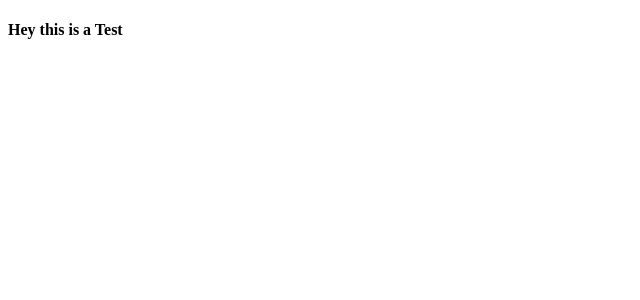
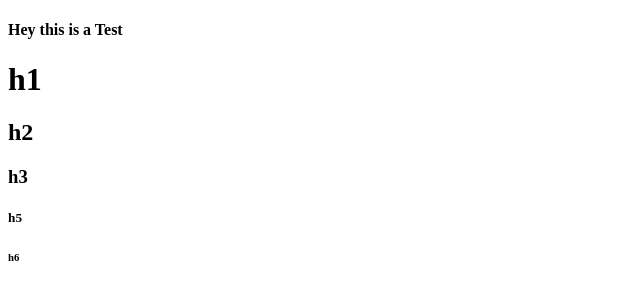
Before and after one commit to reallythin/reallythin.github.io, a plain HTML site: page test.html in a window 1280 px wide. Shown: the whole page, without its empty margins (0-640 px from the left). Drawn offline with Linux system fonts and the light colour scheme.

Commit message:
Update test.html

```diff
--- a/test.html
+++ b/test.html
@@ -1,2 +1,7 @@
 <!DOCTYPE html>
 <h4>Hey this is a Test</h4>
+<h1>h1</h1>
+<h2>h2</h2>
+<h3>h3</h3>
+<h5>h5</h5>
+<h6>h6</h6>
```
